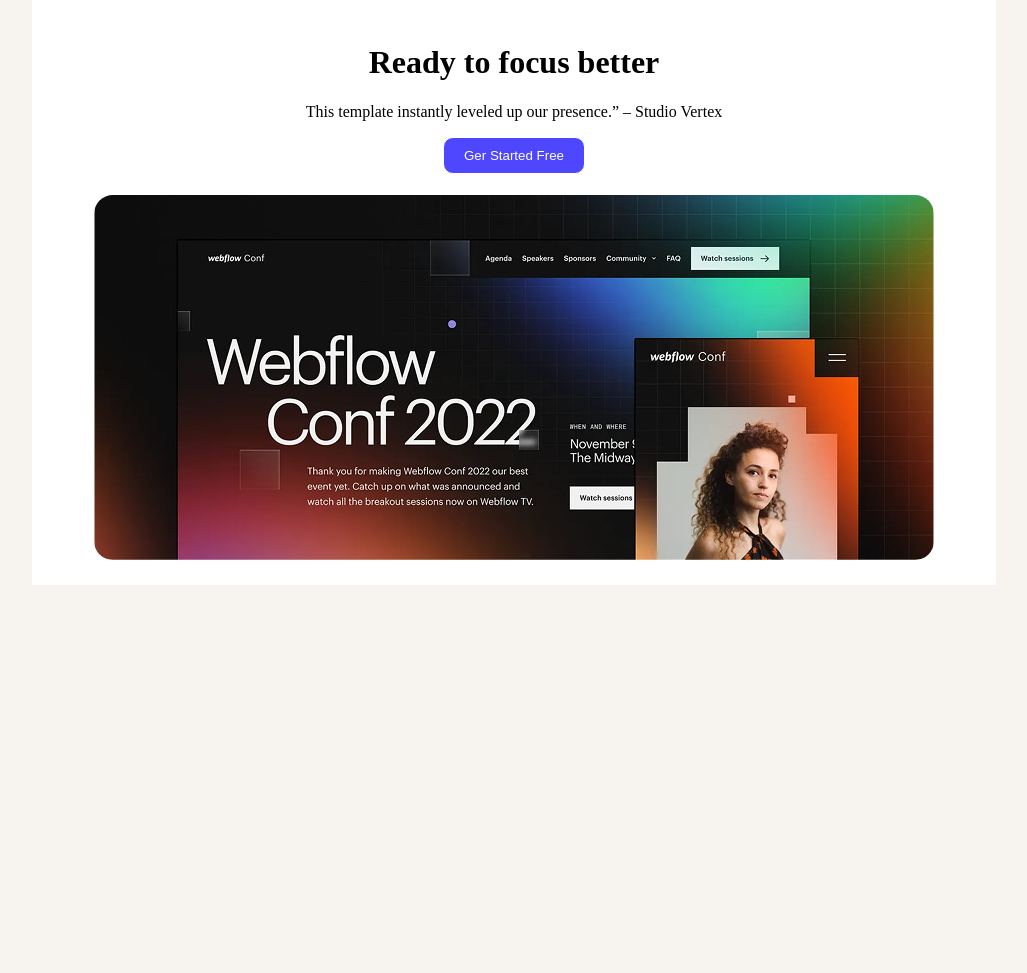
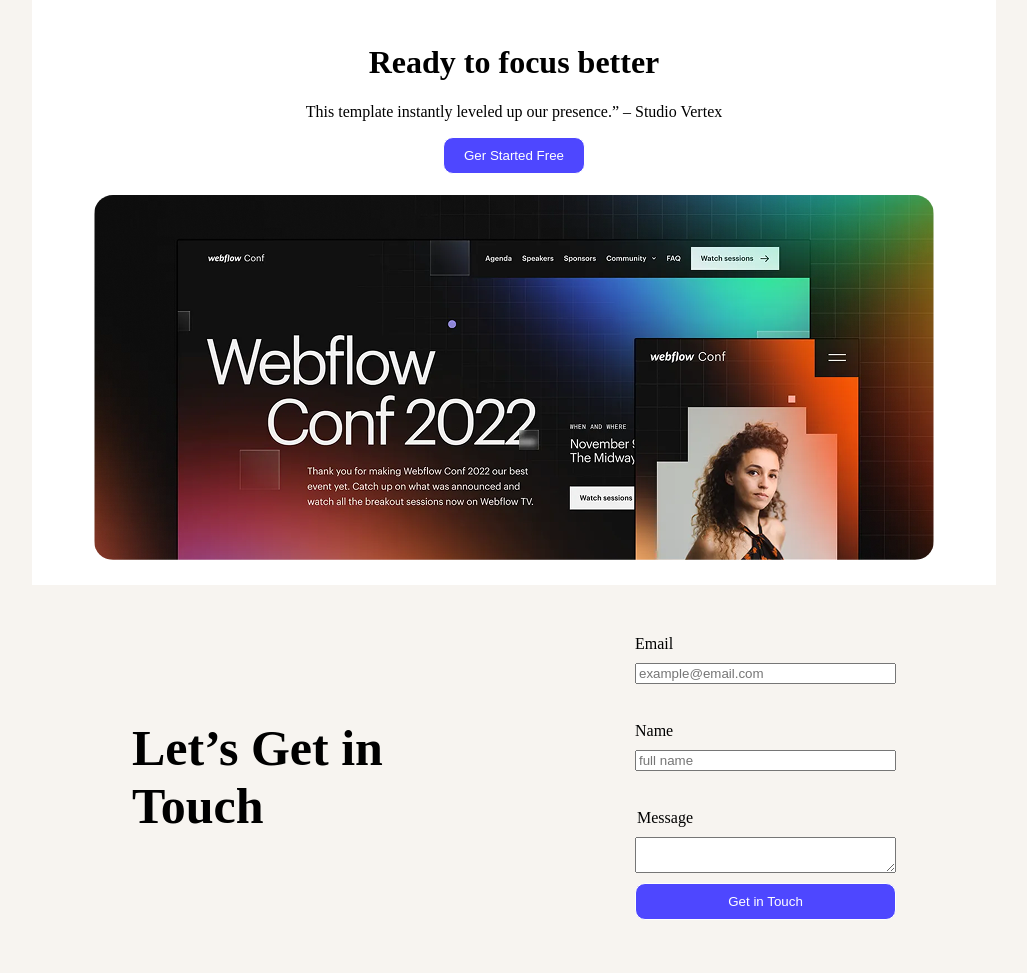
Before and after one commit to marializa007/My-first-assignment, a plain HTML site: page index.html in a window 1280 px wide. Shown: the part 1604-2577 px from the top of the page, without its empty margins (126-1153 px from the left). Before the commit the page ends 2197 px from the top, so only its background shows below. Drawn offline with Linux system fonts and the light colour scheme.

Commit message:
seven commit

```diff
--- a/index.html
+++ b/index.html
@@ -112,6 +112,22 @@
           <div >
             <img src="Assets/wc-big.png" alt=""class="img"></div>
         </div>
+        <div class="form">
+          <h1 class="touch">Let’s Get in <br> Touch</h1>
+          <form class="submit">
+           <label for="email">Email</label>
+           <input type="email" name="Email" id="" placeholder="example@email.com">
+            <br>
+           <label for="Name">Name</label>
+           <input type="text" name="Name" id="" placeholder="full name">
+           <br>
+           <legend>Message</legend>
+           <textarea name="40" id="" cols="30"></textarea>
+           <input type="submit" value="Get in Touch" class="sign">
+
+
+          </form>
+        </div>
     </main>
     <footer>
 
--- a/style.css
+++ b/style.css
@@ -110,3 +110,19 @@ header{
     border: 1px solid white;
     border-radius: 20px;
 }
+.form{
+    display: flex;
+    align-items: center;
+    justify-content: space-between;
+    padding: 50px 250px;
+    gap: 30px;
+}
+.touch{
+    font-size: 50px;
+}
+.submit{
+    display: flex;
+    flex-direction: column;
+    gap: 10px;
+
+}
```
